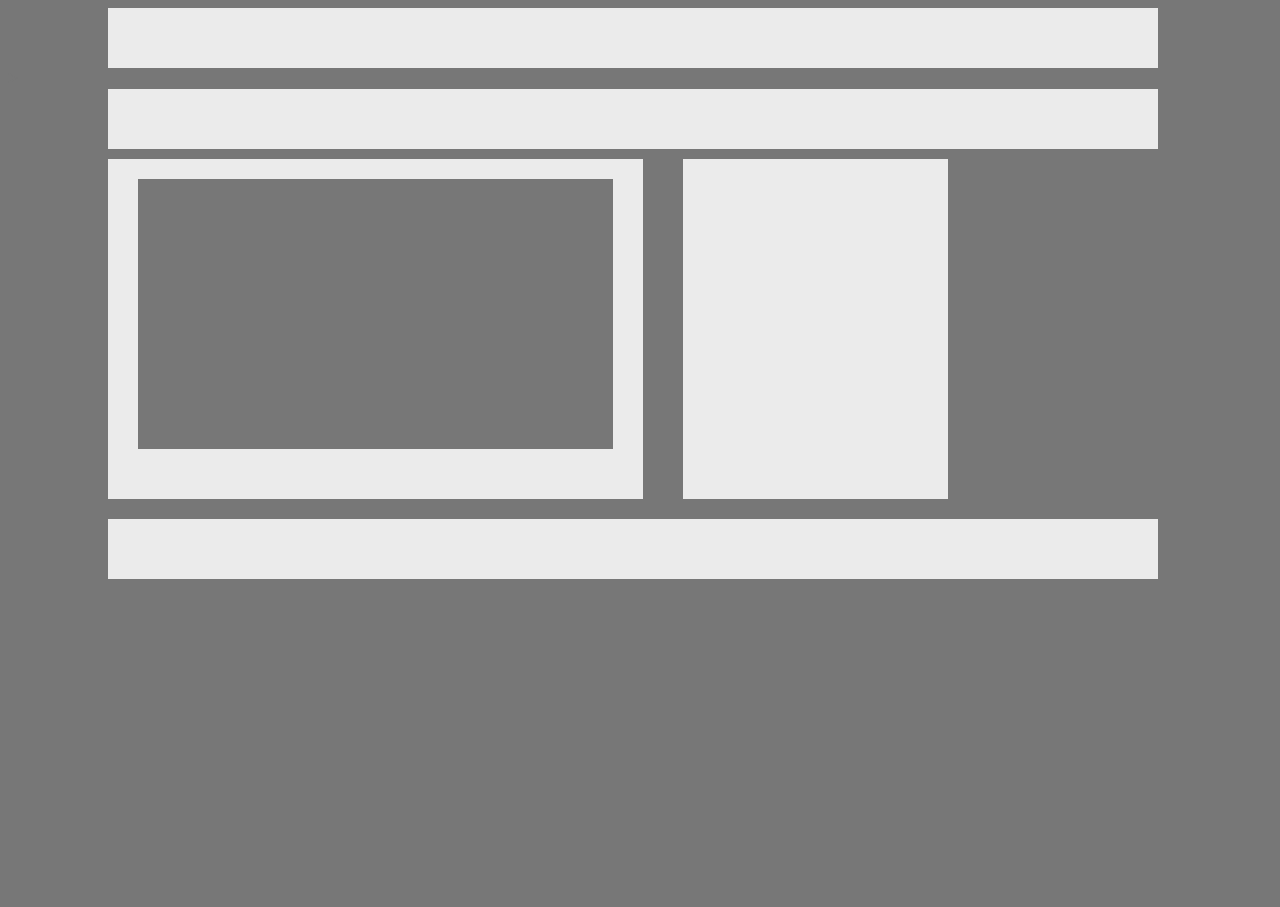
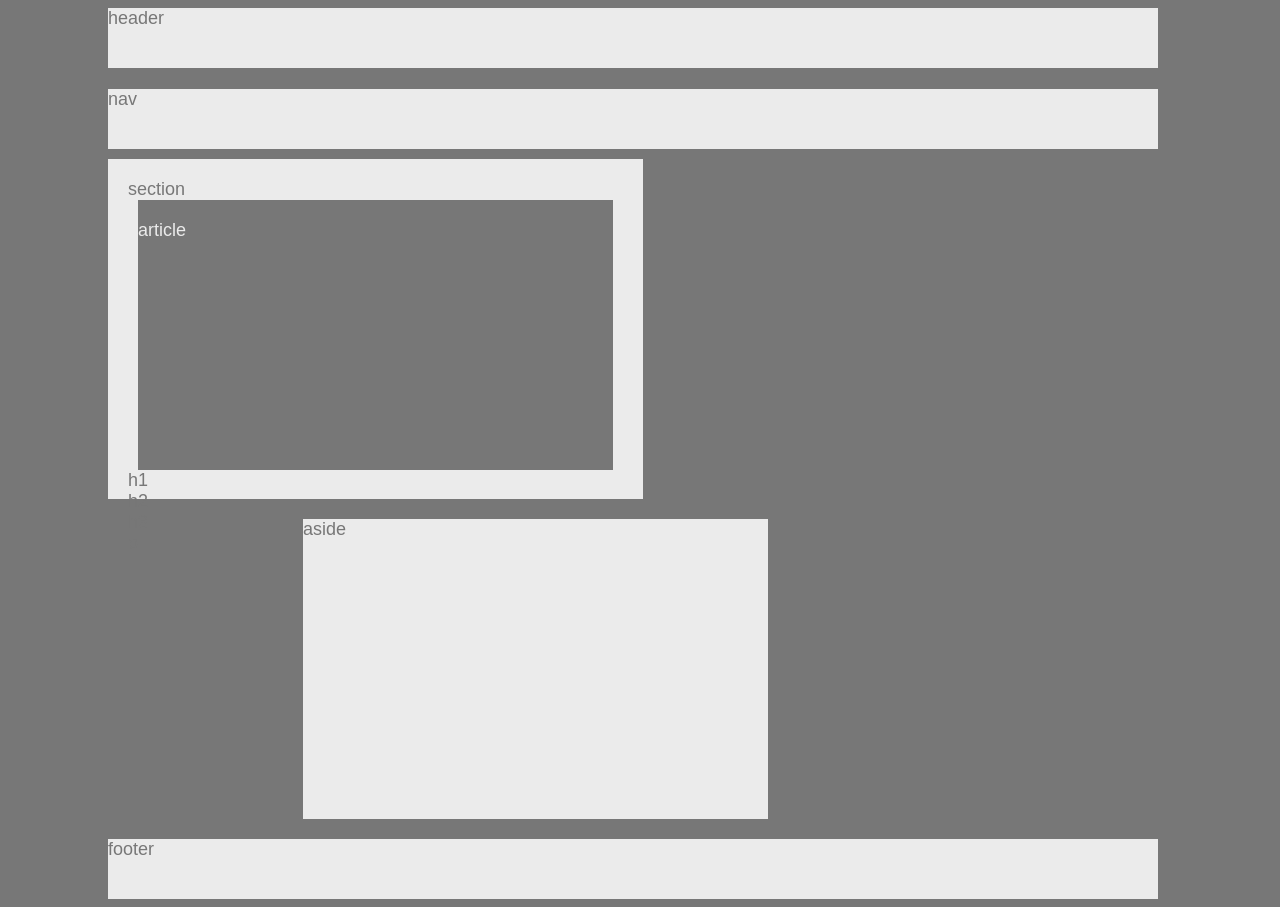
Before and after one commit to delquiam/HW-Wireframe, a plain HTML site: page index.html in a window 1280 px wide. Before the commit the page ends 800 px from the top, so only its background shows below. Drawn offline with Linux system fonts and the light colour scheme.

Commit message:
<added text>

```diff
--- a/index.html
+++ b/index.html
@@ -9,37 +9,33 @@
 
 <body>
 
-  <div id="header">
-  </div>>
+  <div id="header">header</div>
 
-  <div id="nav">
-  </div>
+  <br>
+
+  <div id="nav">nav</div>
+
 
   <div class="aside">
     </div>
 
 
-  <section id="full">
-    <article>
-    </article>
-    <div id="h1">
-    </div>
-    <div id="h2">
-    </div>
-    <div id="h3">
-    </div>
-    <div id="p">
-    </div>
-    <aside>
-    </aside>
+  <section id="full">section
+    <article>article</article>
+    <div id="h1">h1</div>
+    <div id="h2">h2</div>
+    <div id="h3">h3</div>
+    <div id="p">p</div>
   </section>
+
+
+<aside>aside</aside>
 
 
 
 
+  <footer>footer</footer>
 
-  <footer>
-  </footer>
 
 
 
--- a/style.css
+++ b/style.css
@@ -1,3 +1,11 @@
+
+{
+    box-sizing: border-box;
+    text-align: center;
+  }
+
+
+
 body{
     font-family: Arial,Helvetica Neue,Helvetica,sans-serif;
     color:  #777;
@@ -12,6 +20,7 @@ body{
     margin-left:  100px;
     margin-right:  100px;
     width:  1050px;
+
 }
 
 #nav{
@@ -49,15 +58,13 @@ body{
 
     }
 
-.aside {
+aside {
     background:  #ebebeb;
+    float:  right;
     margin-bottom:  20px;
-    padding:  20px;
-    margin-right:  20px;
-    width:  225px;
+    width:  465px;
     height:  300px;
-    margin-top:  10px;
-    float: right;
+    margin-right:  200px;
 
 }
 
@@ -72,4 +79,5 @@ footer{
    margin-left:  100px;
    margin-right:  100px;
    width:  1050px;
+   clear:  both;
 }
```
